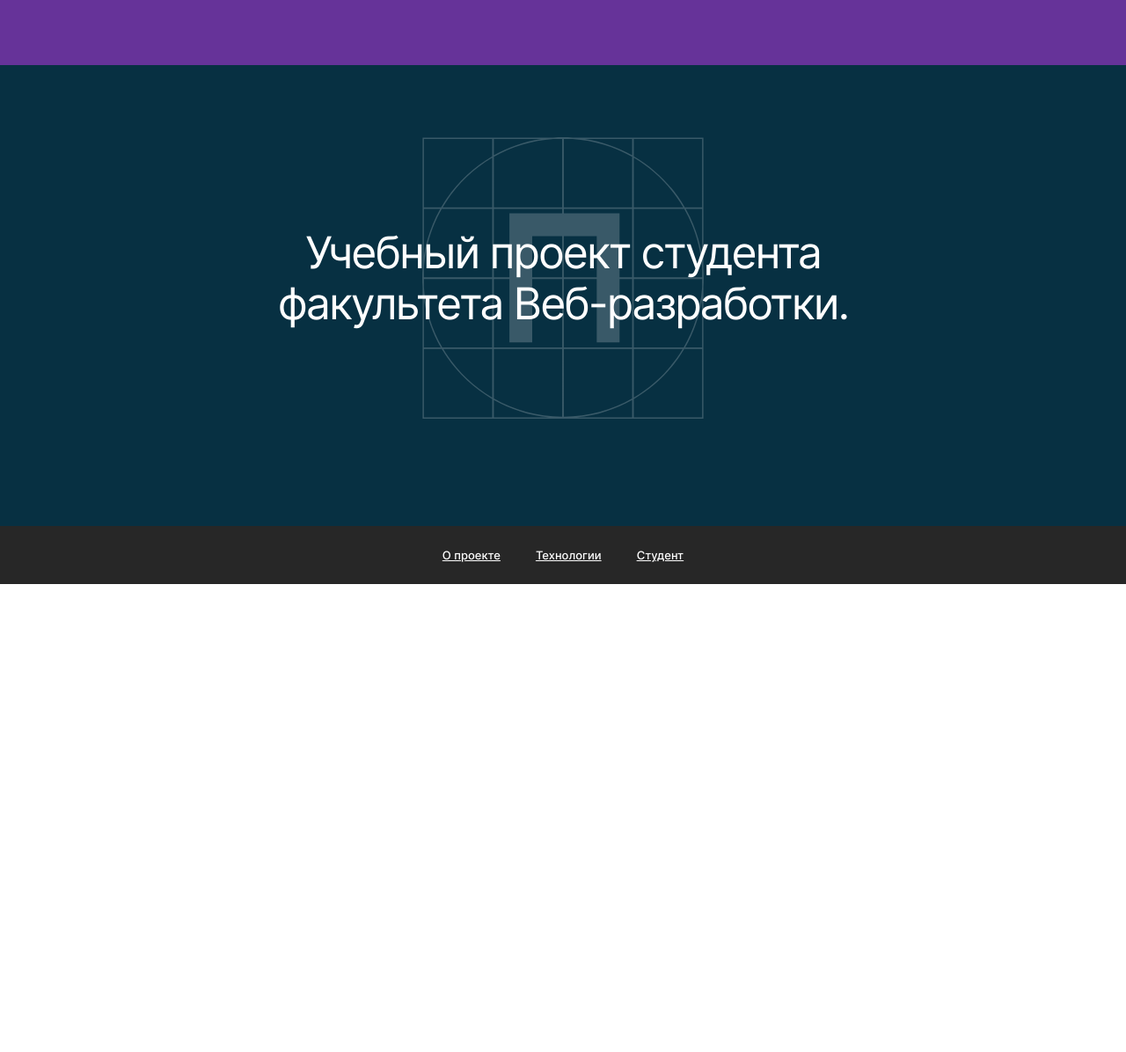
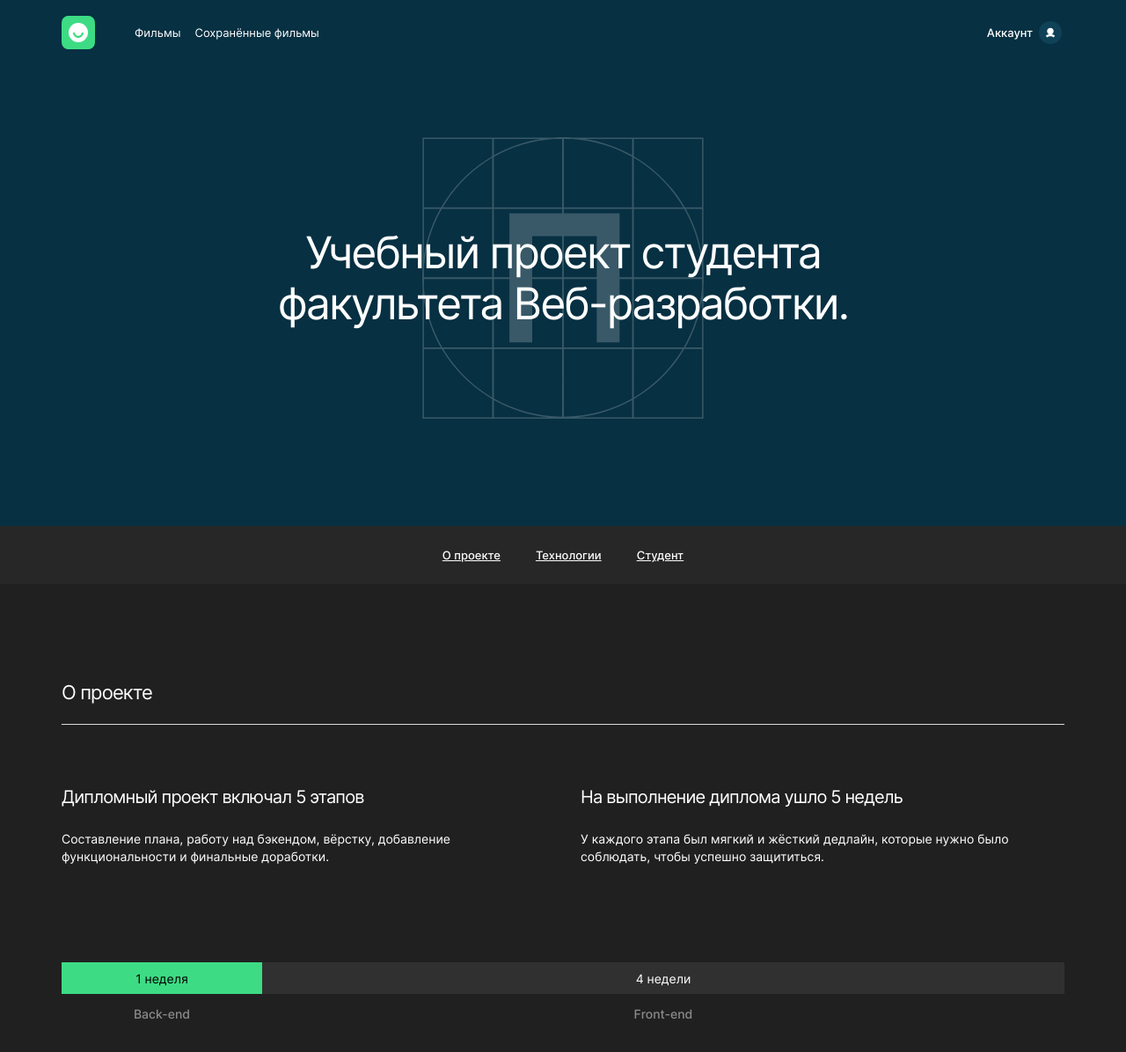
Before and after one commit to constantvalue/movies-explorer-frontend, a React (Create React App) app: page / in a window 1280 px wide. Shown: the top 1196 px of the page at 88% size. Before the commit the page ends 800 px from the top, so only its background shows below. Built offline with nearby package versions, Linux system fonts and the light colour scheme.

Commit message:
feat: add <Header/> and <AboutProject/>

```diff
--- a/src/components/Header/Header.css
+++ b/src/components/Header/Header.css
@@ -1,4 +1,73 @@
-.header{
-min-height: 74px;
-background: rebeccapurple;
+.header {
+  min-height: 74px;
+  background: #073042;
 }
+
+.header__container {
+  display: flex;
+  justify-content: space-between;
+  padding: 18px 70px;
+}
+
+.header__navigation {
+  display: flex;
+}
+
+.header__navigation-container {
+  align-items: center;
+  list-style: none;
+  display: flex;
+  padding: 0;
+  padding-left: 45px;
+  margin: 0;
+  gap: 16px;
+}
+
+.header__link {
+  margin: 0;
+  padding: 0;
+  color: #fff;
+  text-align: right;
+  font-family: Inter;
+  font-size: 13px;
+  font-style: normal;
+  font-weight: 400;
+  line-height: 18px; /* 138.462% */
+}
+
+.header__logo {
+  margin: 0;
+  padding: 0;
+}
+
+.header__account-button {
+  background-color: #073042;
+  border: none;
+  margin: 0;
+  padding: 0;
+  padding-right: 3px;
+  list-style: none;
+  display: flex;
+  align-items: center;
+}
+
+.header__account-link {
+padding-right: 7px;
+  color: #fff;
+  font-feature-settings: "clig" off, "liga" off;
+  font-family: Inter;
+  font-size: 13px;
+  font-style: normal;
+  font-weight: 500;
+  line-height: 12px; /* 92.308% */
+}
+
+.header__account-logo {
+  min-width: 26px;
+  min-height: 26px;
+  background: url(../../images/icon__COLOR_icon-main.svg);
+  background-position: center;
+  background-repeat: no-repeat;
+  border-radius: 50px;
+  background-color: #0f4157;
+}
--- a/src/components/Header/Header.jsx
+++ b/src/components/Header/Header.jsx
@@ -1,8 +1,25 @@
 import React from "react";
 import "./Header.css";
+import logo from "../../images/logo_header.svg";
+import accountLogo from "../../images/icon__COLOR_icon-main.svg";
 function Header() {
   return (
-<div className="header"></div>
+    <section className="header">
+      <div className="header__container">
+        <nav className="header__navigation">
+          <img className="header__logo" src={logo} alt="Лого" />
+          <ul className="header__navigation-container">
+            <li className="header__link">Фильмы</li>
+            <li className="header__link">Сохранённые фильмы</li>
+          </ul>
+        </nav>
+        <button className="header__account-button">
+          <a className="header__account-link">Аккаунт</a>
+
+          <div className="header__account-logo"  />
+        </button>
+      </div>
+    </section>
   );
 }
 
--- /dev/null
+++ b/src/components/Main/AboutProject/AboutProject.css
@@ -0,0 +1,129 @@
+.about__section {
+  background: #202020;
+  min-height: 604px;
+}
+
+.about__container {
+  padding: 110px 70px;
+}
+
+.about__title {
+  margin: 0;
+  color: #fff;
+  font-family: Inter;
+  font-size: 22px;
+  font-style: normal;
+  font-weight: 400;
+  line-height: normal;
+  letter-spacing: -0.88px;
+  /* text-decoration-line: underline; */
+  border-bottom: #dadada 1px solid;
+  padding-bottom: 23px;
+}
+
+.about__description {
+  display: flex;
+  padding-top: 70px;
+  gap: 40px;
+}
+
+.about__column {
+  min-width: 550px;
+}
+
+.about__heading {
+  margin: 0;
+  padding-bottom: 26px;
+  color: #fff;
+  font-family: Inter;
+  font-size: 20px;
+  font-style: normal;
+  font-weight: 400;
+  line-height: normal;
+  letter-spacing: -0.8px;
+}
+
+.about__text {
+  margin: 0;
+  color: #fff;
+  font-family: Inter;
+  font-size: 14px;
+  font-style: normal;
+  font-weight: 400;
+  line-height: 20px; /* 142.857% */
+}
+
+.about__deadlines {
+  padding: 110px 0 0;
+}
+
+.about__deadlines-grid {
+  padding: 0;
+  margin: 0;
+  list-style: none;
+  grid-template-areas:
+    "a b"
+    "c d";
+  display: grid;
+  grid-template-columns: 228px 1fr;
+  grid-template-rows: 36px;
+  row-gap: 14px;
+}
+
+.about__deadlines-week {
+  background: #3ddc84;
+  grid-area: a;
+  color: #000;
+  /* text-align: center; */
+  font-family: Inter;
+  font-size: 14px;
+  font-style: normal;
+  font-weight: 400;
+  line-height: normal;
+  display: flex;
+  justify-content: center;
+  align-items: center;
+}
+
+.about__deadlines-weeks {
+  background: #303030;
+  grid-area: b;
+  color: #fff;
+  /* text-align: center; */
+  font-family: Inter;
+  font-size: 14px;
+  font-style: normal;
+  font-weight: 400;
+  line-height: normal;
+  display: flex;
+  justify-content: center;
+  align-items: center;
+}
+
+.about__deadlines-backend {
+  grid-area: c;
+  color: #8b8b8b;
+  /* text-align: center; */
+  font-family: Inter;
+  font-size: 14px;
+  font-style: normal;
+  font-weight: 500;
+  line-height: 17px; /* 121.429% */
+  display: flex;
+  justify-content: center;
+  align-items: center;
+}
+
+.about__deadlines-frontend {
+  grid-area: d;
+  color: #8b8b8b;
+  /* text-align: center; */
+  font-family: Inter;
+  font-size: 14px;
+  font-style: normal;
+  font-weight: 500;
+  line-height: 17px; /* 121.429% */
+  display: flex;
+  justify-content: center;
+  align-items: center;
+}
--- /dev/null
+++ b/src/components/Main/AboutProject/AboutProject.jsx
@@ -0,0 +1,46 @@
+import React from "react";
+import "./AboutProject.css";
+
+function NavTab() {
+  return (
+    <section className="about__section">
+      <div className="about__container">
+        <h2 className="about__title">О проекте</h2>
+
+        <div className="about__description">
+          <div className="about__column">
+            <h2 className="about__heading">
+              Дипломный проект включал 5 этапов
+            </h2>
+            <p className="about__text">
+              Составление плана, работу над бэкендом, вёрстку, добавление
+              функциональности и финальные доработки.
+            </p>
+          </div>
+          <div className="about__column">
+            <h2 className="about__heading">
+              На выполнение диплома ушло 5 недель
+            </h2>
+            <p className="about__text">
+              У каждого этапа был мягкий и жёсткий дедлайн, которые нужно было
+              соблюдать, чтобы успешно защититься.
+            </p>
+          </div>
+        </div>
+
+
+<div className="about__deadlines">
+    <ul className="about__deadlines-grid">
+        <li className="about__deadlines-week">1 неделя</li>
+        <li className="about__deadlines-weeks">4 недели</li>
+        <li className="about__deadlines-backend">Back-end</li>
+        <li className="about__deadlines-frontend">Front-end</li>
+    </ul>
+</div>
+
+      </div>
+    </section>
+  );
+}
+
+export default NavTab;
--- a/src/components/Main/Main.jsx
+++ b/src/components/Main/Main.jsx
@@ -1,12 +1,14 @@
 import "./Main.css";
 import Promo from "./Promo/Promo";
 import NavTab from "./NavTab/NavTab";
+import AboutProject from "./AboutProject/AboutProject";
 
 function Main() {
   return (
     <>
       <Promo />
       <NavTab />
+      <AboutProject/>
     </>
   );
 }
```
